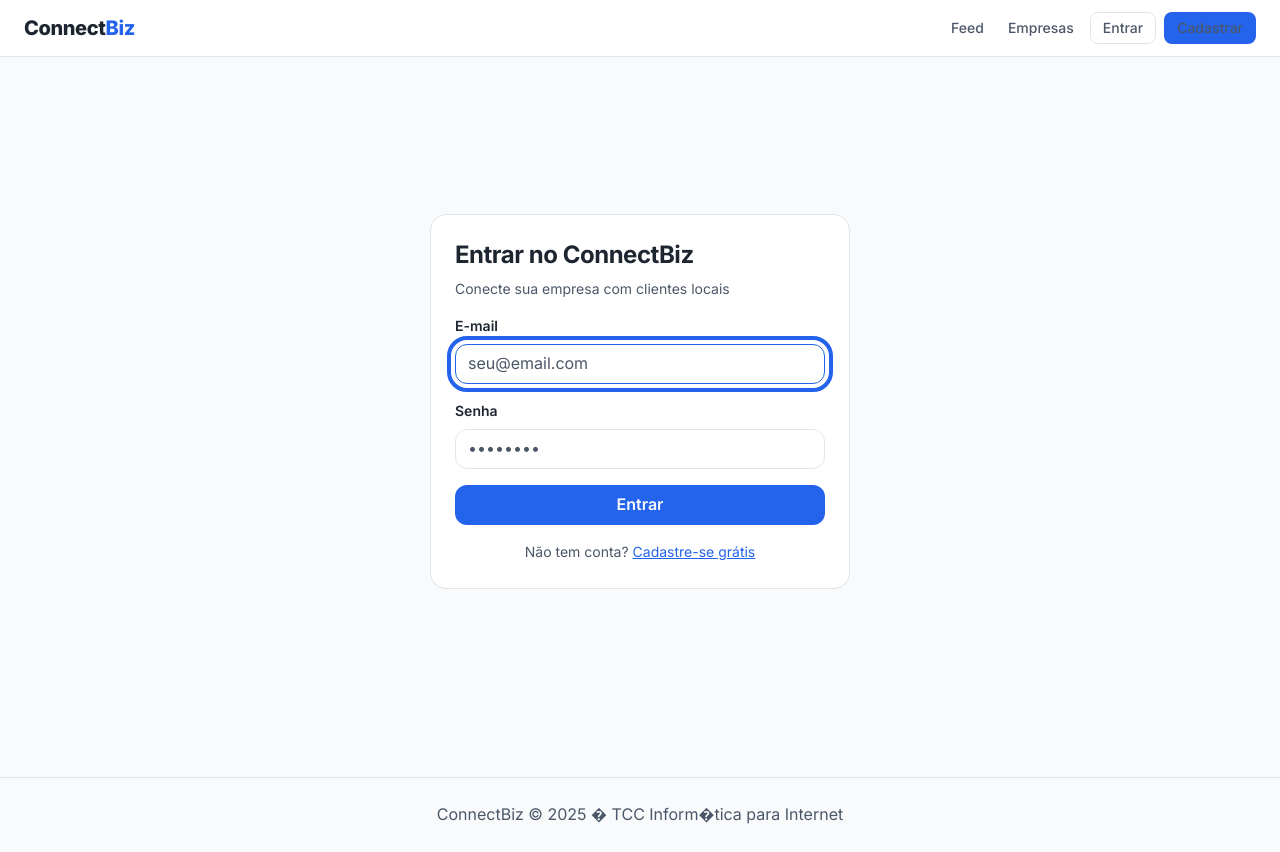
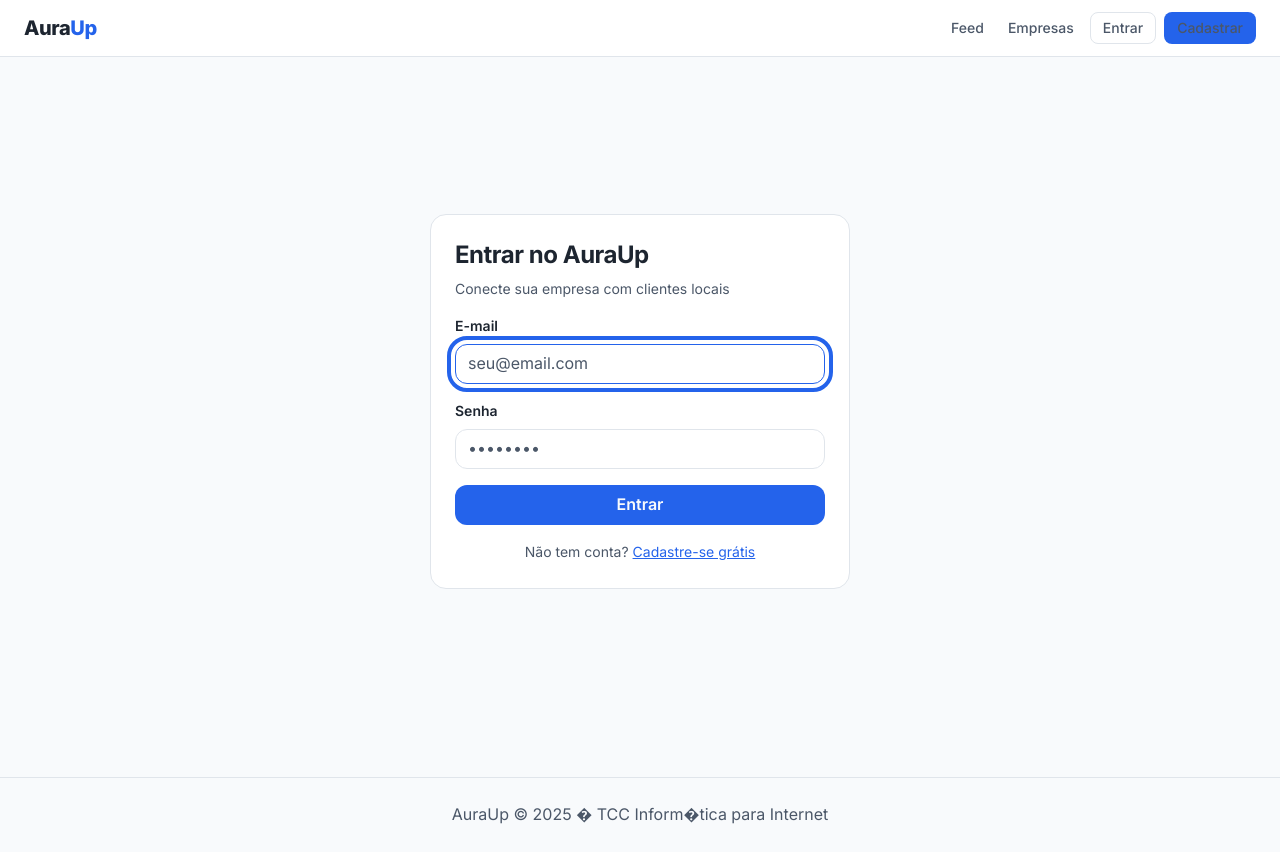
Before and after one commit to devigMurilo/AuraUp, a Django app: page /login/ in a window 1280 px wide. Run offline with Django 4.2, Linux system fonts and the light colour scheme.

Commit message:
refactor: renomear aplicação de ConnectBiz para AuraUp
- Substituídas todas as 14 ocorrências de ConnectBiz por AuraUp
- Atualizadas todas as páginas (11 templates)
- Alterado branding na navbar (Connect<span>Biz</span> -> Aura<span>Up</span>)
- Alterado footer copyright
- Mantidas referências internas do módulo Django (conectbiz/*)

```diff
--- a/templates/base.html
+++ b/templates/base.html
@@ -3,7 +3,7 @@
 <head>
   <meta charset="UTF-8">
   <meta name="viewport" content="width=device-width, initial-scale=1.0">
-  <title>{% block title %}ConnectBiz{% endblock %}</title>
+  <title>{% block title %}AuraUp{% endblock %}</title>
   {% load static %}
   <link rel="preconnect" href="https://fonts.googleapis.com">
   <link rel="preconnect" href="https://fonts.gstatic.com" crossorigin>
@@ -13,7 +13,7 @@
 <body>
 
 <nav class="navbar">
-  <a href="/" class="navbar-brand">Connect<span>Biz</span></a>
+  <a href="/" class="navbar-brand">Aura<span>Up</span></a>
 
   <div class="navbar-links" id="navbar-links">
     <a href="{% url 'feed' %}">Feed</a>
@@ -50,7 +50,7 @@
 </main>
 
 <footer class="footer">
-  <p>ConnectBiz &copy; 2025 � TCC Inform�tica para Internet</p>
+  <p>AuraUp &copy; 2025 � TCC Inform�tica para Internet</p>
 </footer>
 
 <script src="{% static 'js/app.js' %}"></script>
--- a/templates/pages/cadastro.html
+++ b/templates/pages/cadastro.html
@@ -1,5 +1,5 @@
 {% extends 'base.html' %}
-{% block title %}Cadastro — ConnectBiz{% endblock %}
+{% block title %}Cadastro — AuraUp{% endblock %}
 
 {% block content %}
 <div class="auth-container">
--- a/templates/pages/criar_publicacao.html
+++ b/templates/pages/criar_publicacao.html
@@ -1,5 +1,5 @@
 {% extends 'base.html' %}
-{% block title %}Nova Publicação — ConnectBiz{% endblock %}
+{% block title %}Nova Publicação — AuraUp{% endblock %}
 
 {% block content %}
 <h1 class="page-title">Nova Publicação</h1>
--- a/templates/pages/dashboard.html
+++ b/templates/pages/dashboard.html
@@ -1,5 +1,5 @@
 {% extends 'base.html' %}
-{% block title %}Dashboard — ConnectBiz{% endblock %}
+{% block title %}Dashboard — AuraUp{% endblock %}
 
 {% block content %}
 <h1 class="page-title">Dashboard — {{ empresa.nome_fantasia }}</h1>
--- a/templates/pages/detalhe_publicacao.html
+++ b/templates/pages/detalhe_publicacao.html
@@ -1,5 +1,5 @@
 {% extends 'base.html' %}
-{% block title %}{{ publicacao.titulo }} — ConnectBiz{% endblock %}
+{% block title %}{{ publicacao.titulo }} — AuraUp{% endblock %}
 
 {% block content %}
 <div style="max-width:700px;margin:0 auto">
--- a/templates/pages/empresas.html
+++ b/templates/pages/empresas.html
@@ -1,5 +1,5 @@
 {% extends 'base.html' %}
-{% block title %}Empresas — ConnectBiz{% endblock %}
+{% block title %}Empresas — AuraUp{% endblock %}
 
 {% block content %}
 <div style="display:flex; justify-content:space-between; align-items:center; margin-bottom:1.5rem; flex-wrap:wrap; gap:1rem">
--- a/templates/pages/login.html
+++ b/templates/pages/login.html
@@ -1,11 +1,11 @@
 {% extends 'base.html' %}
-{% block title %}Login — ConnectBiz{% endblock %}
+{% block title %}Login — AuraUp{% endblock %}
 
 {% block content %}
 <div class="auth-container">
   <article class="ds-card auth-card">
     <header class="ds-card__header">
-      <h1 class="ds-card__title">Entrar no ConnectBiz</h1>
+      <h1 class="ds-card__title">Entrar no AuraUp</h1>
       <p class="ds-card__description">Conecte sua empresa com clientes locais</p>
     </header>
 
--- a/templates/pages/minha_empresa.html
+++ b/templates/pages/minha_empresa.html
@@ -1,5 +1,5 @@
 {% extends 'base.html' %}
-{% block title %}Minha Empresa — ConnectBiz{% endblock %}
+{% block title %}Minha Empresa — AuraUp{% endblock %}
 
 {% block content %}
 <h1 class="page-title">{% if empresa %}Editar perfil{% else %}Criar perfil da empresa{% endif %}</h1>
--- a/templates/pages/perfil_empresa.html
+++ b/templates/pages/perfil_empresa.html
@@ -1,5 +1,5 @@
 {% extends 'base.html' %}
-{% block title %}{{ empresa.nome_fantasia }} — ConnectBiz{% endblock %}
+{% block title %}{{ empresa.nome_fantasia }} — AuraUp{% endblock %}
 {% load avaliacoes_extras %}
 
 {% block content %}
--- a/templates/pages/perfil_usuario.html
+++ b/templates/pages/perfil_usuario.html
@@ -1,5 +1,5 @@
 {% extends 'base.html' %}
-{% block title %}Meu Perfil — ConnectBiz{% endblock %}
+{% block title %}Meu Perfil — AuraUp{% endblock %}
 
 {% block content %}
 <h1 class="page-title">Meu Perfil</h1>
--- a/templates/pages/view_perfil_usuario.html
+++ b/templates/pages/view_perfil_usuario.html
@@ -1,5 +1,5 @@
 {% extends 'base.html' %}
-{% block title %}{{ usuario.nome }} — ConnectBiz{% endblock %}
+{% block title %}{{ usuario.nome }} — AuraUp{% endblock %}
 
 {% block content %}
 
```
